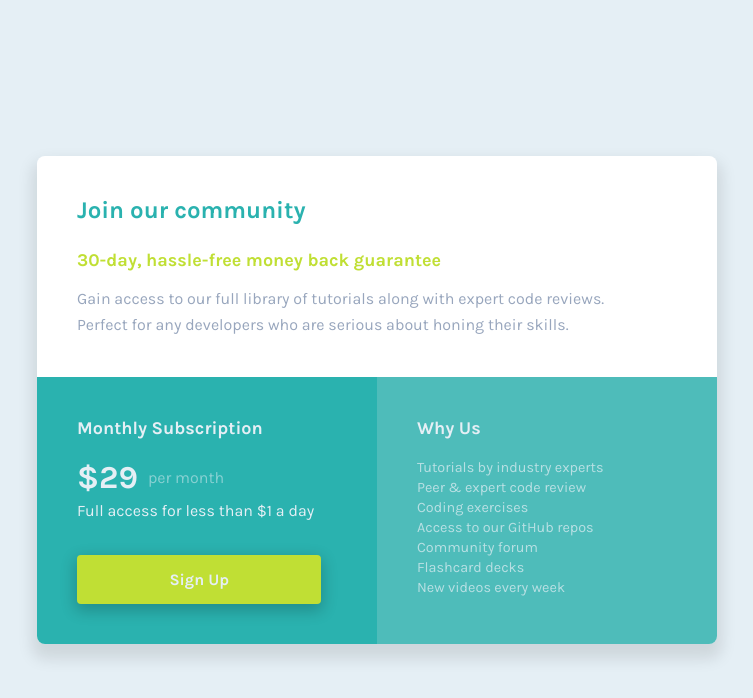
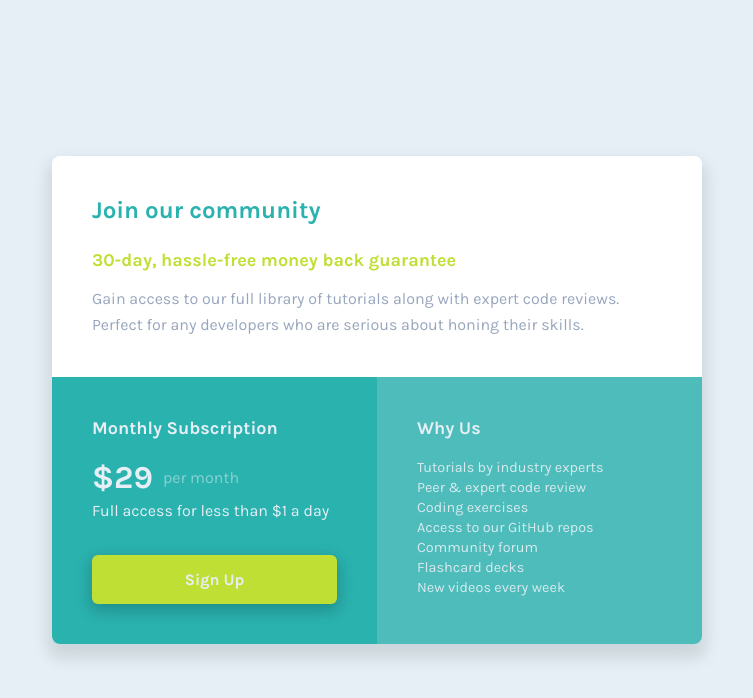
Before and after one commit to JSaporski/project-single-price-component, a plain HTML site: page index.html in a window 1280 px wide. Shown: the whole page, without its empty margins (263-1016 px from the left). Drawn offline with Linux system fonts and the light colour scheme.

Commit message:
Fixed main container width and some minor issues

```diff
--- a/css/style.css
+++ b/css/style.css
@@ -26,7 +26,7 @@ ul {
 /* MAIN CONTENT */
 
 .main-content {
-  max-width: 680px;
+  max-width: 650px;
   margin: 0 20px;
   border-radius: 8px;
   box-shadow: 0px 10px 15px 5px rgba(0, 0, 0, 0.1);
@@ -62,7 +62,6 @@ ul {
 }
 
 .service-features p {
-  max-width: 90%;
   font-size: 1em;
   line-height: 1.6em;
   color: hsl(218, 22%, 67%);
@@ -104,14 +103,13 @@ ul {
 }
 
 .call-to-action {
-  max-width: 94%;
   display: block;
   padding: 15px 0;
   font-size: 1em;
   font-weight: 700;
   color: hsl(204, 43%, 93%);
   text-align: center;
-  border-radius: 4px;
+  border-radius: 6px;
   background: hsl(71, 73%, 54%);
   box-shadow: 0px 5px 15px 2px rgba(0, 0, 0, 0.2);
   transition: 0.3s ease-out;
@@ -129,7 +127,7 @@ ul {
 .service-questions li {
   font-size: 0.9em;
   color: hsl(204, 43%, 93%);
-  opacity: 0.7;
+  opacity: 0.9;
 }
 
 .service-questions li + li {
```
